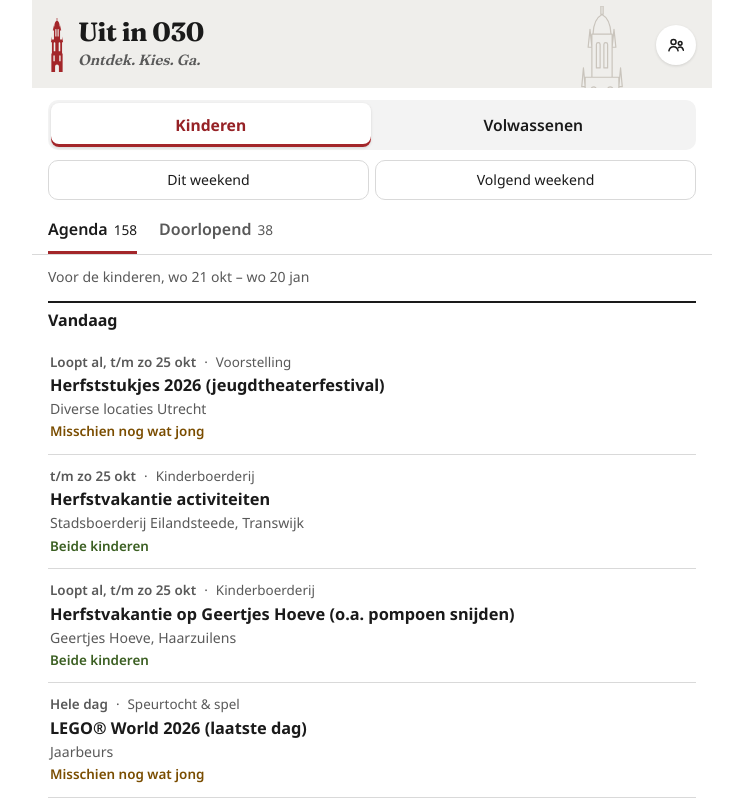
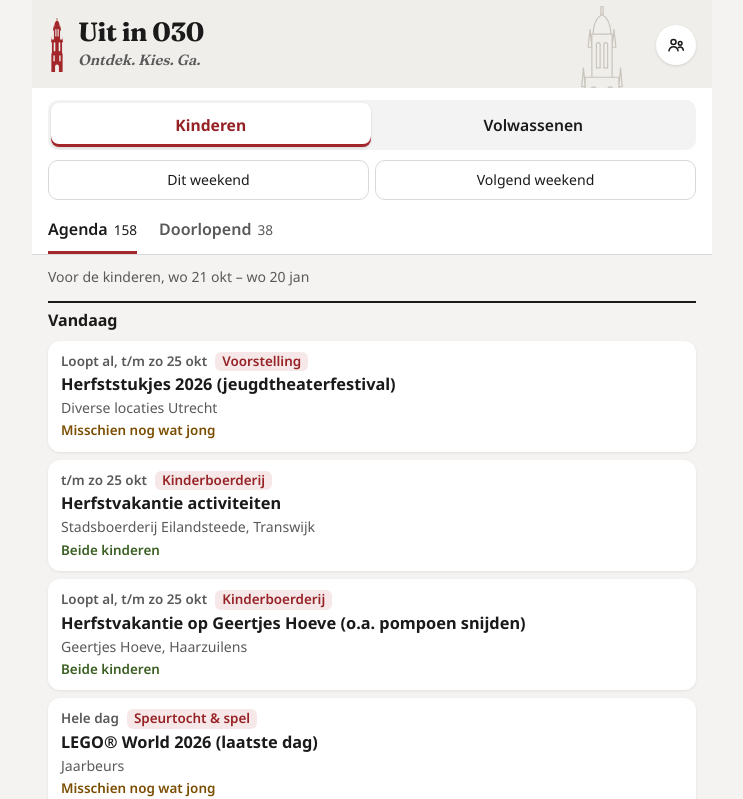
Before and after one commit to tomasr91/wattedoeninutrecht, a React (Vite) app: page / in a window 1280 px wide. Shown: the top 799 px of the page, without its empty margins (268-1011 px from the left). Built offline with nearby package versions, Linux system fonts and the light colour scheme.

Commit message:
Kaarten terug: witte kaart op lichtgrijs, soort als klein label in één kleur
Co-Authored-By: Claude Opus 5.5 <noreply@anthropic.com>
Claude-Session: https://claude.ai/code/session_017ztSDsxaBpC9ShY7qpLFy6

```diff
--- a/src/app/styles.css
+++ b/src/app/styles.css
@@ -2,6 +2,9 @@
    Kleur: Utrecht-rood als enige accent, verder wit en grijs. Rood betekent "actief" of "dichtbij in Leidsche Rijn". */
 :root {
   --bg: #ffffff;
+  /* Achtergrond van de lijst, waar de kaarten op liggen */
+  --page: #f4f3f1;
+  --card: #ffffff;
   --surface: #f3f3f3;
   --surface-2: #e8e8e8;
   --ink: #1a1a1a;
@@ -30,6 +33,8 @@
 @media (prefers-color-scheme: dark) {
   :root:not([data-theme='light']) {
     --bg: #131313;
+    --page: #0e0e0e;
+    --card: #1d1d1d;
     --surface: #1f1f1f;
     --surface-2: #2b2b2b;
     --ink: #f0f0f0;
@@ -55,6 +60,8 @@
 }
 :root[data-theme='dark'] {
   --bg: #131313;
+  --page: #0e0e0e;
+  --card: #1d1d1d;
   --surface: #1f1f1f;
   --surface-2: #2b2b2b;
   --ink: #f0f0f0;
@@ -88,7 +95,7 @@ html {
 }
 body {
   margin: 0;
-  background: var(--bg);
+  background: var(--page);
   color: var(--ink);
   font-family: var(--font-body);
   font-size: 16px;
@@ -437,9 +444,7 @@ h3 {
   margin: 0;
   padding: 0;
   display: grid;
-}
-.card-list > li + li {
-  border-top: 1px solid var(--line);
+  gap: 8px;
 }
 
 /* — Activiteit — */
@@ -448,14 +453,20 @@ h3 {
   gap: 3px;
   width: 100%;
   text-align: left;
-  background: transparent;
+  background: var(--card);
   border: 0;
-  border-radius: 0;
-  padding: 12px 2px;
+  border-radius: 12px;
+  box-shadow: 0 1px 3px rgb(0 0 0 / 8%);
+  padding: 11px 13px;
   min-width: 0;
 }
-.card:hover {
-  background: var(--surface-2);
+.card:active {
+  background: var(--surface);
+}
+@media (hover: hover) {
+  .card:hover {
+    background: var(--surface);
+  }
 }
 .card-time {
   display: flex;
@@ -468,7 +479,11 @@ h3 {
   font-variant-numeric: tabular-nums;
 }
 .card-time .kind {
-  font-weight: 400;
+  font-weight: 600;
+  color: var(--brand-ink);
+  background: var(--brand-soft);
+  padding: 0 7px;
+  border-radius: 6px;
 }
 .card-new {
   color: var(--brand-ink);
@@ -490,12 +505,7 @@ h3 {
   margin-right: 8px;
   font-weight: 400;
 }
-.card-time .kind::before {
-  content: '·';
-  color: var(--muted);
-  margin-right: 8px;
-  font-weight: 400;
-}
+
 .card-title {
   font-size: 1.02rem;
   line-height: 1.28;
```
